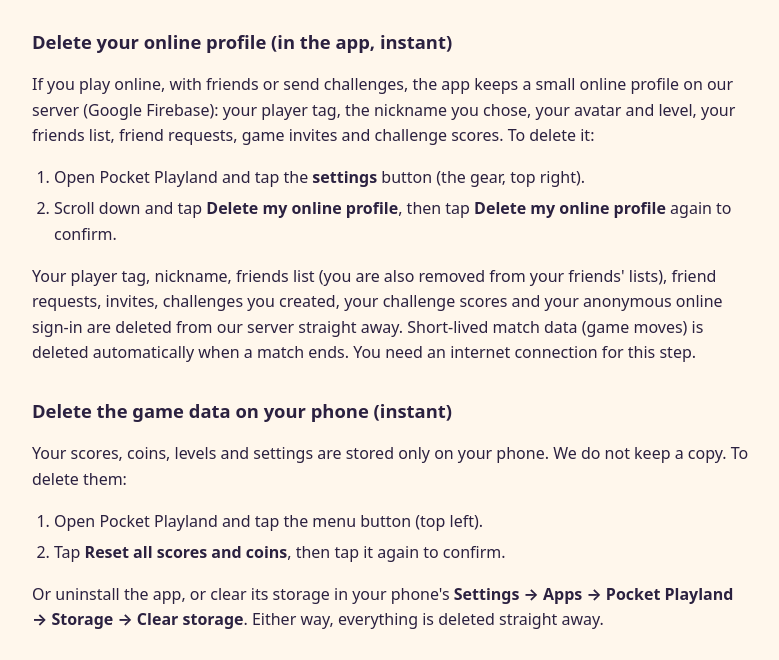
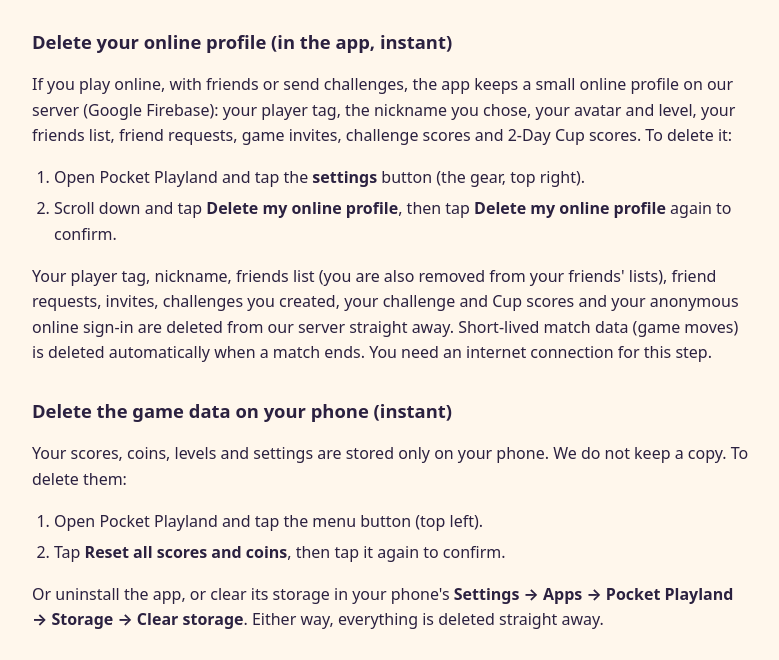
Before and after one commit to vishvasarvaiya/vishvasarvaiya.github.io, a plain HTML site: page delete-data.html in a window 1280 px wide. Shown: the part 133-793 px from the top of the page, without its empty margins (248-1027 px from the left). Drawn offline with Linux system fonts and the light colour scheme.

Commit message:
Update delete-data.html

```diff
--- a/delete-data.html
+++ b/delete-data.html
@@ -26,12 +26,12 @@
   <p class="muted">App: Pocket Playland: Offline Games · Developer: Sleepysleve</p>
 
   <h2>Delete your online profile (in the app, instant)</h2>
-  <p>If you play online, with friends or send challenges, the app keeps a small online profile on our server (Google Firebase): your player tag, the nickname you chose, your avatar and level, your friends list, friend requests, game invites and challenge scores. To delete it:</p>
+  <p>If you play online, with friends or send challenges, the app keeps a small online profile on our server (Google Firebase): your player tag, the nickname you chose, your avatar and level, your friends list, friend requests, game invites, challenge scores and 2-Day Cup scores. To delete it:</p>
   <ol>
     <li>Open Pocket Playland and tap the <b>settings</b> button (the gear, top right).</li>
     <li>Scroll down and tap <b>Delete my online profile</b>, then tap <b>Delete my online profile</b> again to confirm.</li>
   </ol>
-  <p>Your player tag, nickname, friends list (you are also removed from your friends' lists), friend requests, invites, challenges you created, your challenge scores and your anonymous online sign-in are deleted from our server straight away. Short-lived match data (game moves) is deleted automatically when a match ends. You need an internet connection for this step.</p>
+  <p>Your player tag, nickname, friends list (you are also removed from your friends' lists), friend requests, invites, challenges you created, your challenge and Cup scores and your anonymous online sign-in are deleted from our server straight away. Short-lived match data (game moves) is deleted automatically when a match ends. You need an internet connection for this step.</p>
 
   <h2>Delete the game data on your phone (instant)</h2>
   <p>Your scores, coins, levels and settings are stored only on your phone. We do not keep a copy. To delete them:</p>
```
